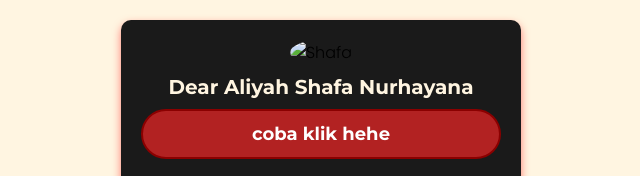
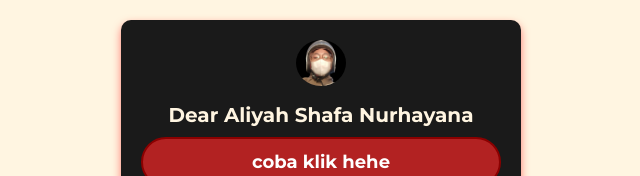
Before and after one commit to cyanrat/test011, a plain HTML site: page index.html in a window 1280 px wide. Shown: the top 176 px of the page, without its empty margins (319-959 px from the left). Drawn offline with Linux system fonts and the light colour scheme.

Commit message:
Update index.html

```diff
--- a/index.html
+++ b/index.html
@@ -79,7 +79,7 @@
 <body>
     <div class="container">
         <div class="profile">
-            <img src="hello.gif" alt="Shafa">
+            <img src="shafa.jpg" alt="Shafa">
             <h1>Dear Aliyah Shafa Nurhayana</h1>
         </div>
         <div class="links">
```
